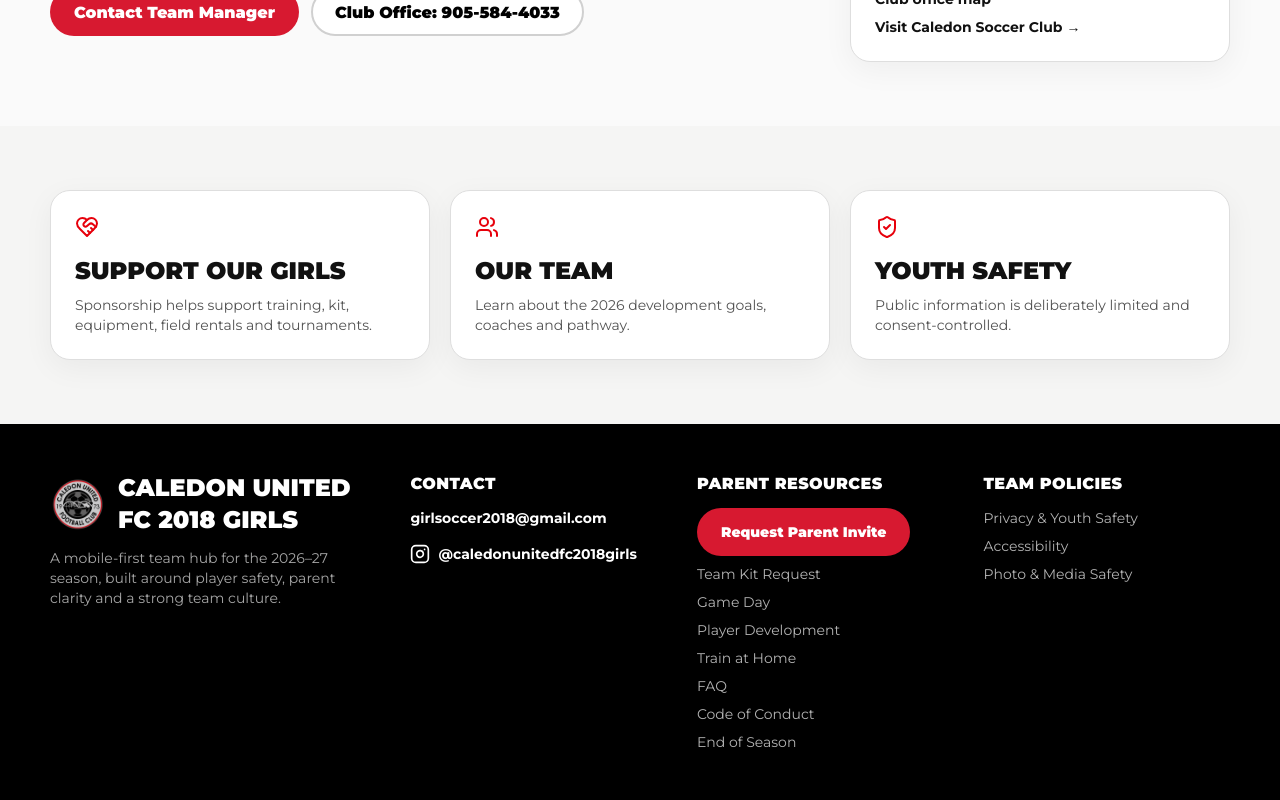
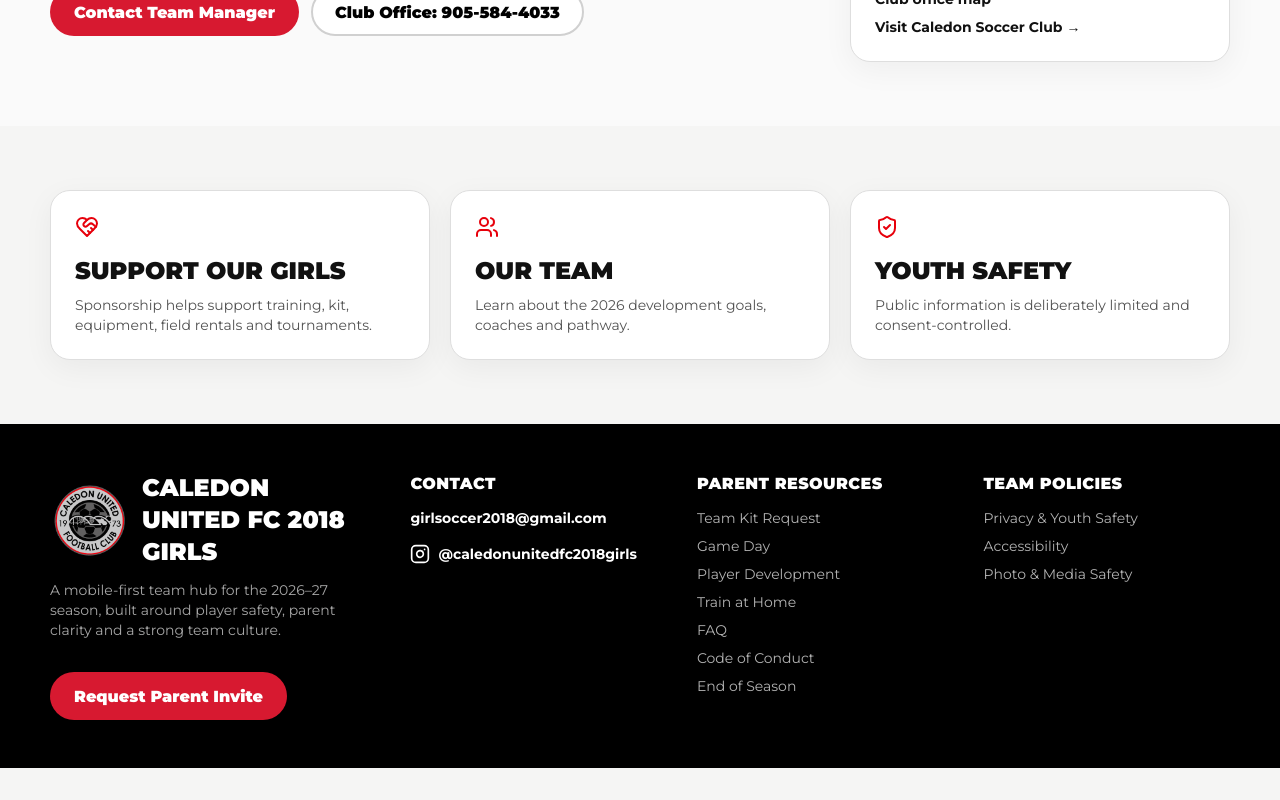
Before and after one commit to dang85ai/dg-claud, a Next.js app: page / in a window 1280 px wide. Shown: the part 2603-3403 px from the top of the page. After the commit the page ends 3371 px from the top, so only its background shows below. Built offline with nearby package versions, Linux system fonts and the light colour scheme; no server answers.

Commit message:
Move parent invite button and enlarge footer crest

```diff
--- a/components/Footer.tsx
+++ b/components/Footer.tsx
@@ -12,13 +12,14 @@ export function Footer() {
       <div className="container grid gap-10 md:grid-cols-2 xl:grid-cols-[1.3fr_1fr_1fr_1fr]">
         <div>
           <div className="flex items-center gap-3">
-            <Image src="/assets/brand/caledon-united-crest.webp?v=crest-20261111-v2" alt="Caledon United Football Club crest" width={56} height={56} unoptimized className="h-14 w-14 shrink-0 object-contain" />
+            <Image src="/assets/brand/caledon-united-crest.webp?v=crest-20261111-v2" alt="Caledon United Football Club crest" width={80} height={80} unoptimized className="h-16 w-16 shrink-0 sm:h-20 sm:w-20 object-contain" />
             <div className="text-xl font-black uppercase sm:text-2xl">Caledon United FC 2018 Girls</div>
           </div>
           <p className="mt-3 max-w-md text-sm text-white/65">
             A mobile-first team hub for the 2026–27 season, built around player safety,
             parent clarity and a strong team culture.
           </p>
+          <Link href="/request-invite" className="btn btn-primary mt-8">Request Parent Invite</Link>
         </div>
 
         <div>
@@ -30,7 +31,6 @@ export function Footer() {
         <div>
           <div className="font-black uppercase tracking-wide">Parent Resources</div>
           <div className="mt-3 grid gap-2 text-sm text-white/70">
-            <Link href="/request-invite" className="btn btn-primary justify-self-start">Request Parent Invite</Link>
             <Link href="/order">Team Kit Request</Link>
             <Link href="/game-day">Game Day</Link>
             <Link href="/development">Player Development</Link>
```
